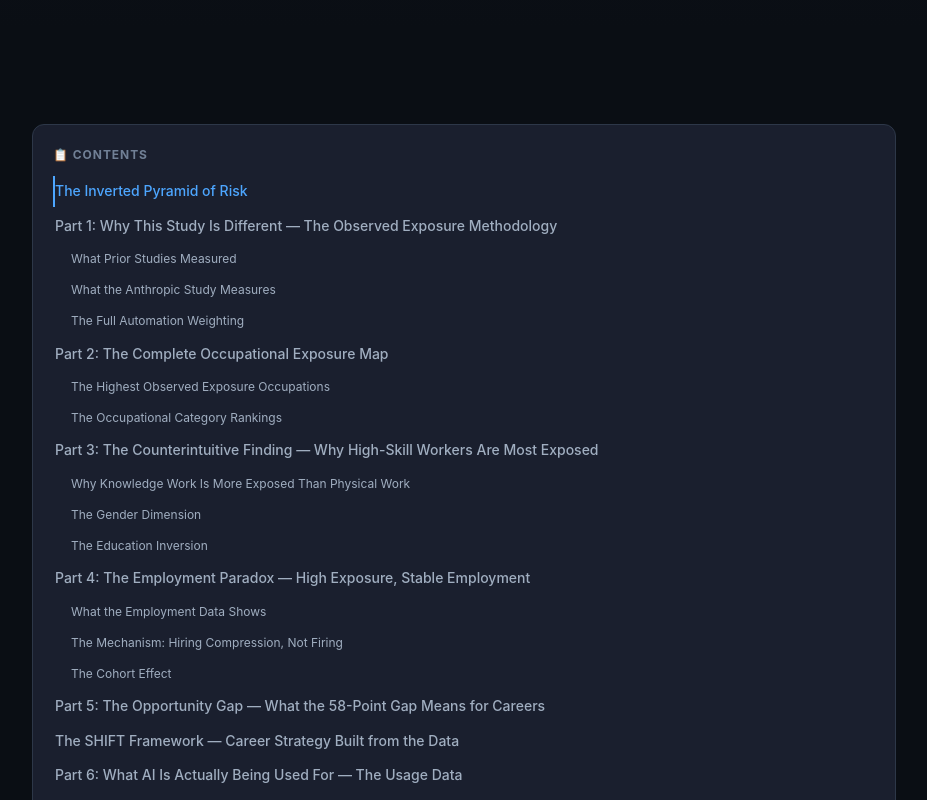
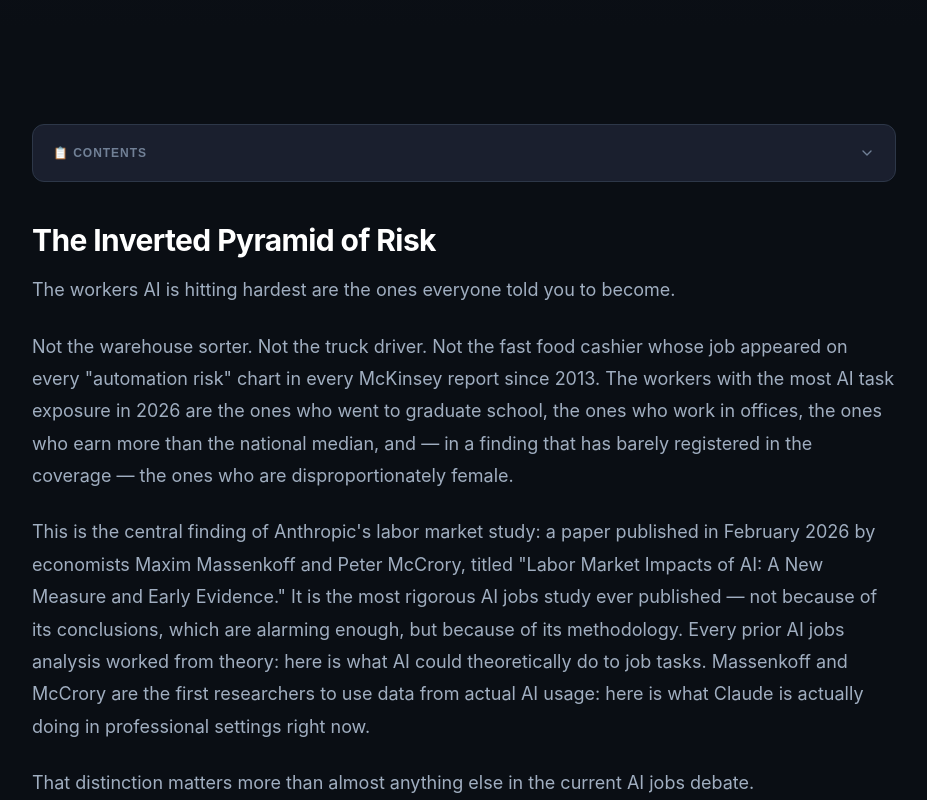
Before and after one commit to Farhan4711/academia-pilot, a Next.js app: page /news-radar/anthropic-ai-labor-market-impact-jobs-study-2026 in a window 1280 px wide. Shown: the part 1120-1920 px from the top of the page, without its empty margins (176-1103 px from the left). Built offline with nearby package versions, Linux system fonts and the light colour scheme.

Commit message:
feat: make table of contents collapsible

```diff
--- a/components/ui/TableOfContents.tsx
+++ b/components/ui/TableOfContents.tsx
@@ -1,6 +1,7 @@
 'use client';
 
 import React, { useEffect, useState } from 'react';
+import { ChevronDown, ChevronUp } from 'lucide-react';
 
 interface TOCEntry {
     id: string;
@@ -31,6 +32,7 @@
 
 export default function TableOfContents({ content }: TableOfContentsProps) {
     const [activeId, setActiveId] = useState<string>('');
+    const [isExpanded, setIsExpanded] = useState<boolean>(false);
     const headings = extractHeadings(content);
 
     useEffect(() => {
@@ -69,19 +71,37 @@
                 border: '1px solid var(--color-border)',
             }}
         >
+            <button
+                onClick={() => setIsExpanded(!isExpanded)}
+                aria-expanded={isExpanded}
+                style={{
+                    display: 'flex',
+                    alignItems: 'center',
+                    justifyContent: 'space-between',
+                    width: '100%',
+                    background: 'none',
+                    border: 'none',
+                    padding: 0,
+                    margin: 0,
+                    cursor: 'pointer',
+                    color: 'var(--color-text-primary)'
+                }}
+            >
                 <p style={{
                     fontSize: 'var(--text-xs)',
                     fontWeight: 'var(--font-bold)',
                     textTransform: 'uppercase',
                     letterSpacing: '0.08em',
                     color: 'var(--color-text-muted)',
-                marginBottom: 'var(--space-4)',
-                margin: '0 0 var(--space-3) 0',
+                    margin: 0,
                 }}>
                     📋 Contents
                 </p>
+                {isExpanded ? <ChevronUp size={16} color="var(--color-text-muted)" /> : <ChevronDown size={16} color="var(--color-text-muted)" />}
+            </button>
 
-            <ol style={{ margin: 0, padding: 0, listStyle: 'none', display: 'flex', flexDirection: 'column', gap: 'var(--space-1)' }}>
+            {isExpanded && (
+                <ol style={{ margin: 'var(--space-4) 0 0 0', padding: 0, listStyle: 'none', display: 'flex', flexDirection: 'column', gap: 'var(--space-1)' }}>
                     {headings.map(({ id, text, level }) => (
                         <li key={id}>
                             <a
@@ -115,6 +135,7 @@
                         </li>
                     ))}
                 </ol>
+            )}
         </nav>
     );
 }
```
Lines whose indentation alone changed are shown as unchanged.
